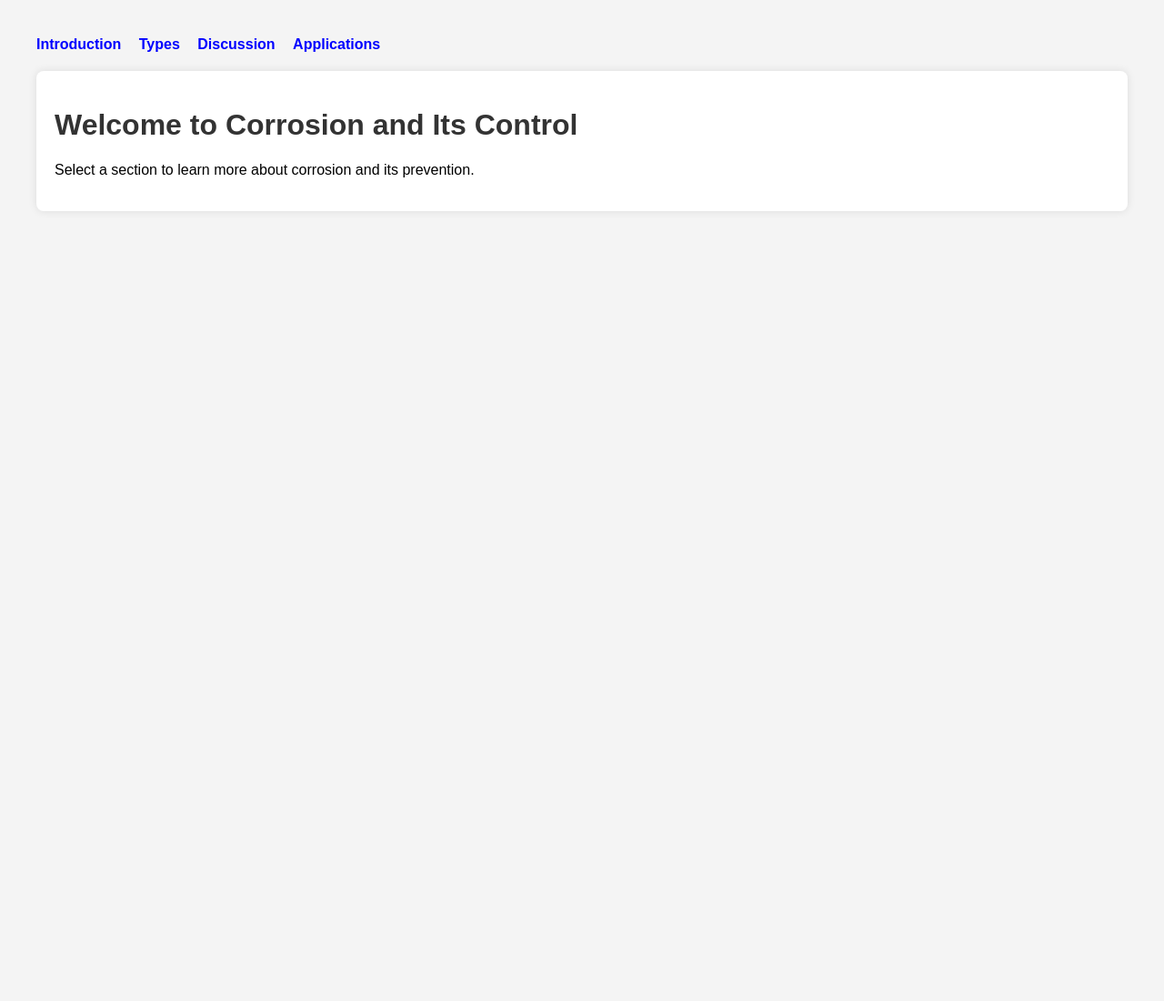
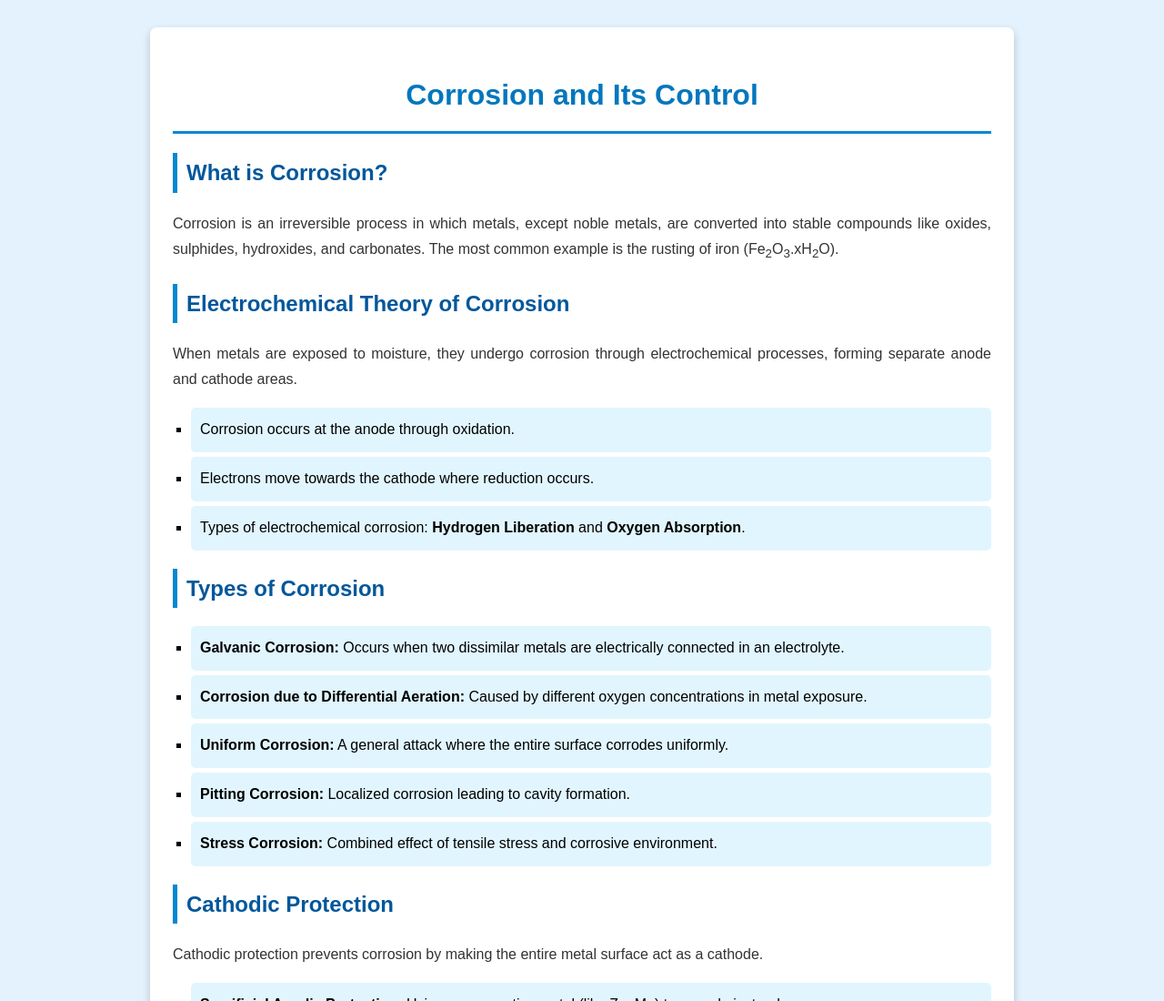
Before and after one commit to VRKdr/Corrosion-Science-, a plain HTML site: page index.html in a window 1280 px wide. Shown: the top 1100 px of the page at 91% size. Before the commit the page ends 800 px from the top, so only its background shows below. Drawn offline with Linux system fonts and the light colour scheme.

Commit message:
Update index.html

```diff
--- a/index.html
+++ b/index.html
@@ -5,23 +5,89 @@
     <meta name="viewport" content="width=device-width, initial-scale=1.0">
     <title>Corrosion and Its Control</title>
     <style>
-        body { font-family: Arial, sans-serif; margin: 20px; padding: 20px; background-color: #f4f4f4; }
-        h1, h2 { color: #333; }
-        .content { background: white; padding: 20px; border-radius: 8px; box-shadow: 0 0 10px rgba(0, 0, 0, 0.1); }
-        nav { margin-bottom: 20px; }
-        nav a { margin-right: 15px; text-decoration: none; color: blue; font-weight: bold; }
+        body {
+            font-family: Arial, sans-serif;
+            line-height: 1.8;
+            margin: 0;
+            padding: 0;
+            background-color: #e3f2fd;
+        }
+        .container {
+            max-width: 900px;
+            margin: 30px auto;
+            background: white;
+            padding: 25px;
+            border-radius: 8px;
+            box-shadow: 0px 4px 10px rgba(0, 0, 0, 0.2);
+        }
+        h1 {
+            text-align: center;
+            color: #0277bd;
+            border-bottom: 3px solid #0288d1;
+            padding-bottom: 10px;
+        }
+        h2 {
+            color: #01579b;
+            border-left: 5px solid #0288d1;
+            padding-left: 10px;
+            margin-top: 20px;
+        }
+        ul {
+            list-style-type: square;
+            padding-left: 20px;
+        }
+        ul li {
+            background: #e1f5fe;
+            margin: 5px 0;
+            padding: 10px;
+            border-radius: 5px;
+        }
+        p {
+            text-align: justify;
+            color: #333;
+        }
     </style>
 </head>
 <body>
-    <nav>
-        <a href="introduction.html">Introduction</a>
-        <a href="types.html">Types</a>
-        <a href="discussion.html">Discussion</a>
-        <a href="applications.html">Applications</a>
-    </nav>
-    <div class="content">
-        <h1>Welcome to Corrosion and Its Control</h1>
-        <p>Select a section to learn more about corrosion and its prevention.</p>
+    <div class="container">
+        <h1>Corrosion and Its Control</h1>
+        <h2>What is Corrosion?</h2>
+        <p>Corrosion is an irreversible process in which metals, except noble metals, are converted into stable compounds like oxides, sulphides, hydroxides, and carbonates. The most common example is the rusting of iron (Fe<sub>2</sub>O<sub>3</sub>.xH<sub>2</sub>O).</p>
+
+        <h2>Electrochemical Theory of Corrosion</h2>
+        <p>When metals are exposed to moisture, they undergo corrosion through electrochemical processes, forming separate anode and cathode areas.</p>
+        <ul>
+            <li>Corrosion occurs at the anode through oxidation.</li>
+            <li>Electrons move towards the cathode where reduction occurs.</li>
+            <li>Types of electrochemical corrosion: <b>Hydrogen Liberation</b> and <b>Oxygen Absorption</b>.</li>
+        </ul>
+
+        <h2>Types of Corrosion</h2>
+        <ul>
+            <li><b>Galvanic Corrosion:</b> Occurs when two dissimilar metals are electrically connected in an electrolyte.</li>
+            <li><b>Corrosion due to Differential Aeration:</b> Caused by different oxygen concentrations in metal exposure.</li>
+            <li><b>Uniform Corrosion:</b> A general attack where the entire surface corrodes uniformly.</li>
+            <li><b>Pitting Corrosion:</b> Localized corrosion leading to cavity formation.</li>
+            <li><b>Stress Corrosion:</b> Combined effect of tensile stress and corrosive environment.</li>
+        </ul>
+
+        <h2>Cathodic Protection</h2>
+        <p>Cathodic protection prevents corrosion by making the entire metal surface act as a cathode.</p>
+        <ul>
+            <li><b>Sacrificial Anodic Protection:</b> Using a more active metal (like Zn, Mg) to corrode instead.</li>
+            <li><b>Impressed Current Protection:</b> Applying a direct current to prevent corrosion.</li>
+        </ul>
+
+        <h2>Protective Coatings - Paints</h2>
+        <p>Paints act as a protective barrier against corrosion. They consist of:</p>
+        <ul>
+            <li><b>Pigments:</b> Provide color and protection.</li>
+            <li><b>Vehicle (Drying Oil):</b> Forms a protective film.</li>
+            <li><b>Thinners:</b> Reduce viscosity for easy application.</li>
+            <li><b>Driers:</b> Accelerate drying.</li>
+            <li><b>Fillers:</b> Improve properties and reduce costs.</li>
+            <li><b>Plasticizers:</b> Provide elasticity and prevent cracking.</li>
+        </ul>
     </div>
 </body>
 </html>
```
